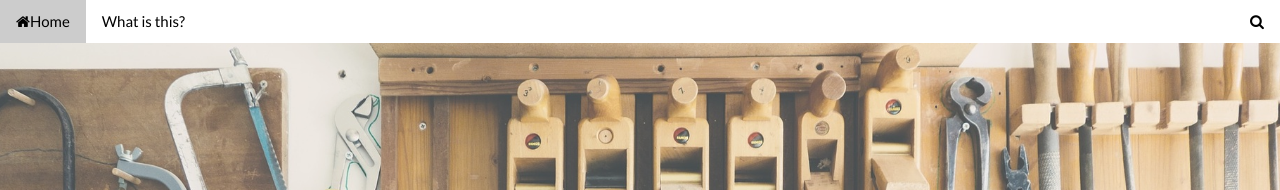
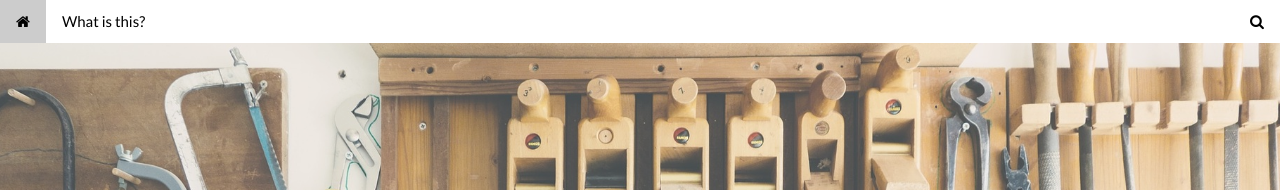
Before and after one commit to ptrmoli/ptrmoli.github.io, a Jekyll site: the page index.html, which Jekyll copies as it is, in a window 1280 px wide. Shown: the top 190 px of the page. Built offline with Jekyll 4.4.1, drawn with Linux system fonts in a browser that asks for light colours.

Commit message:
Update index.html

```diff
--- a/index.html
+++ b/index.html
@@ -55,7 +55,7 @@ body, html {
     <a class="w3-bar-item w3-button w3-hover-black w3-hide-medium w3-hide-large w3-right" href="javascript:void(0);" onclick="toggleFunction()" title="Toggle Navigation Menu">
       <i class="fa fa-bars"></i>
     </a>
-    <a href="#home" class="w3-bar-item w3-button"><i class="fa fa-home"></i>Home</a>
+    <a href="#home" class="w3-bar-item w3-button"><i class="fa fa-home"></i></a>
     <a href="#about" class="w3-bar-item w3-button w3-hide-small"> What is this?</a>
     <a href="#" class="w3-bar-item w3-button w3-hide-small w3-right w3-hover-black">
       <i class="fa fa-search"></i>
```
